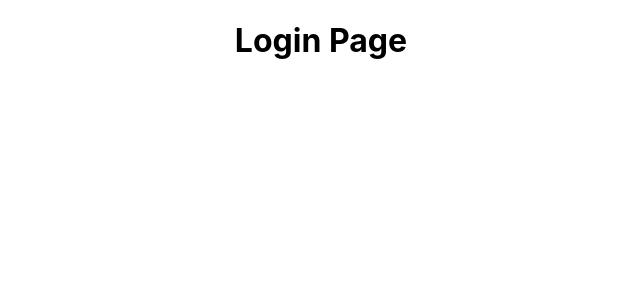
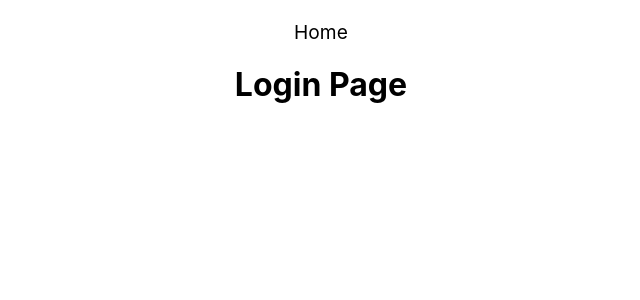
Before and after one commit to joaosqp/projectCJ, a React (Create React App) app in the folder projetocj/: page /Login in a window 1280 px wide. Shown: the top 300 px of the page, without its empty margins (319-959 px from the left). Built offline with nearby package versions, Linux system fonts and the light colour scheme.

Commit message:
Feito botão de home

```diff
--- a/projetocj/src/pages/Login/index.js
+++ b/projetocj/src/pages/Login/index.js
@@ -1,10 +1,24 @@
 import React from "react";
+import { useNavigate } from "react-router-dom";
+import "./login.css";
 
 const Login = () => {
+  const navigate = useNavigate();
+
+  const toHome = () => {
+    navigate("/");
+  };
+
   return (
-    <div>
-      <h1>Login Page</h1>
-    </div>
+    <>
+      <div className="Home">
+        <a className="nomeProjeto" onClick={toHome}>Home</a>
+      </div>
+
+      <div>
+        <h1>Login Page</h1>
+      </div>
+    </>
   );
 }
 
--- a/projetocj/src/pages/Login/login.css
+++ b/projetocj/src/pages/Login/login.css
@@ -0,0 +1,10 @@
+.Home {
+    text-align: center;
+    margin-top: 20px;
+}
+
+.nomeProjeto {
+    text-decoration: none;
+    color: #000000;
+    font-size: 1.2rem;
+}
```
